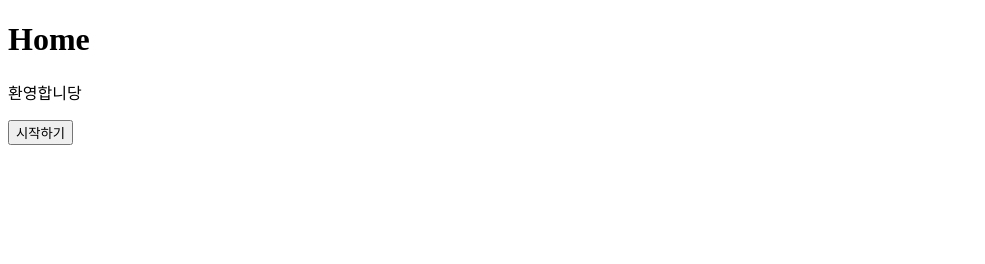
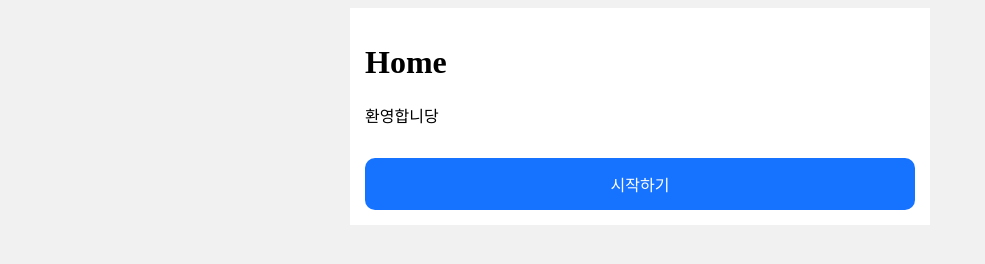
Before and after one commit to ShinEunBee/withmylover, a website built with Vite: page index.html in a window 1280 px wide. Shown: the whole page, without its empty margins (0-985 px from the left). Built offline with nearby package versions, Linux system fonts and the light colour scheme; a web font is replaced by a local one.

Commit message:
소소한 버튼 CSS 적용

```diff
--- a/index.html
+++ b/index.html
@@ -1,14 +1,14 @@
-<!DOCTYPE html>
+<!doctype html>
 <html lang="en">
   <head>
     <meta charset="UTF-8" />
     <title>withmylover</title>
+    <link rel="stylesheet" href="/public/styles/style.css" />
   </head>
   <body>
-    <nav>
-    </nav>
+    <nav></nav>
 
-    <div id="app"></div>
+    <div id="app" class="vertical-page"></div>
 
     <script type="module" src="/src/main.ts"></script>
   </body>
--- /dev/null
+++ b/public/styles/style.css
@@ -0,0 +1,50 @@
+@import url("https://cdn.jsdelivr.net/gh/orioncactus/pretendard@v1.3.8/dist/web/variable/pretendardvariable.css");
+
+:root {
+  --primary: #1673ff;
+  --primary-hover: #1254b8;
+  --text: #111827;
+  --border: #e5e7eb;
+  --bg: #ffffff;
+}
+
+html {
+  background-color: rgb(241, 241, 241);
+}
+
+body {
+  display: flex;
+  justify-content: center;
+  font-family: Pretendard;
+}
+
+button {
+  cursor: pointer;
+}
+
+.vertical-page {
+  background-color: var(--bg);
+  display: flex;
+  width: 100%;
+  max-width: 550px;
+  flex-direction: column;
+  padding: 15px;
+}
+
+.main {
+  flex: 1;
+}
+
+.btn {
+  width: 100%;
+  padding: 14px 0;
+  border-radius: 10px;
+  font-size: 16px;
+  border: 0px;
+  margin-top: 15px;
+}
+
+.btn-primary {
+  background-color: var(--primary);
+  color: white;
+}
--- a/src/components/button.ts
+++ b/src/components/button.ts
@@ -10,7 +10,7 @@ export class Button {
         root: HTMLElement,
         text: string,
         onClick: () => void,
-        className?: string
+        className: string = "btn btn-primary"
     ) {
         this.root = root;
         this.text = text;
@@ -19,7 +19,7 @@ export class Button {
 
         this.button = document.createElement("button");
         this.button.textContent = this.text;
-        if (this.className) this.button.classList.add(this.className);
+        if (this.className) this.button.className = this.className;
     }
 
     mount() {
```
